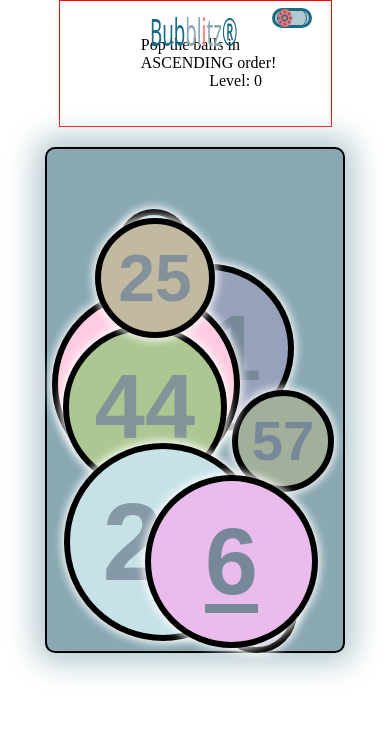
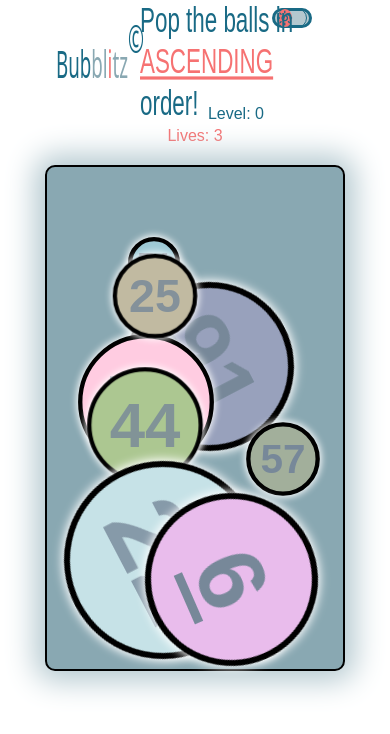
Before and after one commit to Blynx03/bubblitz, a React (Vite) app: page /play in a window 390 px wide. Shown: the top 734 px of the page. Built offline with nearby package versions, Linux system fonts and the light colour scheme; a web font is replaced by a local one.

Commit message:
added css in playpage, game-over, lives and fixed themeMode

```diff
--- a/src/App.css
+++ b/src/App.css
@@ -96,9 +96,6 @@
   display: flex;
   justify-content: center;
   padding-top: 0.5%;
-}
-
-.title {
   color: var(--primary-color);
   font-family: var(--font-tertiary);
   font-size: clamp(2rem, 12vw, 7rem);
@@ -109,7 +106,8 @@
 }
 
 .reg-title {
-  margin-top: 14%;
+  height: 100%;
+  font-size: clamp(3rem, 4vw, 2rem);
   font-family: var(--font-primary);
 }
 
@@ -126,7 +124,6 @@
   height: clamp(20px, 4vw, 30px);
   position: fixed;
   top: 1%;
-  /* right: 20%; */
   right: clamp(10px, 20%, 500px);
   border: 3px solid var(--accent-color);
   border-radius: 20px;
@@ -154,20 +151,20 @@
   justify-content: center;
   align-items: center;
   left: 0;
-  /* animation: ; */
+  transition: left 0.15s linear;
+}
+
+.theme-btn.light-mode {
+  left: 0%;
+}
+
+.theme-btn.dark-mode {
+  left: 50%;
 }
 
 .theme {
   font-size: 16px;
   color: var(--accent-color);
-}
-
-@keyframes slide-right {
-  100% {left: 50%};
-}
-
-@keyframes slide-left {
-  0% {left: 50%}; 100% {left: 0};
 }
 
 .main-caption-container {
@@ -412,7 +409,6 @@ header {
 .play-page-title-instruction-level-container {
   height: 15%;
   width: 70vw;
-  border: 1px solid red;
   display: flex;
   justify-content: space-between;
 }
@@ -422,7 +418,12 @@ header {
   height: 100%;
 }
 
-.play-page-title-container > .title-container > .title {
+.play-page-title-container > .title-container {
+  width: 100%;
+  height: 100%;
+  display: flex;
+  justify-content: center;
+  align-items: center;
   width: 100%;
   height: 100%;
   scale: 0.4;
@@ -435,6 +436,31 @@ header {
   flex-direction: column;
   justify-content: center;
   align-items: center;
+  font-family: var(--font-cleaner);
+  gap: 4px;
+}
+
+.play-page-instruction-container {
+  margin-top: 20px;
+  color: var(--accent-color);
+  font-size: clamp(1.4rem, 4vw, 1.3rem);
+  transform: scaleY(1.6);
+}
+
+.instruction-ball-order {
+  color: var(--warning-color);
+  text-decoration: underline;
+}
+
+.play-page-level {
+  color: var(--accent-color);
+  font-size: clamp(1rem, 3vw, 1.4rem);
+}
+
+.play-page-lives {
+  font-family: var(--font-cleaner);
+  color: var(--warning-color);
+  font-size: clamp(1rem, 2vw, 1.6rem);
 }
 
 .play-area-container {
@@ -447,3 +473,37 @@ header {
   box-shadow: 0 0 30px 10px var(--secondary-color);
   position: relative;
 }
+
+.game-over-container {
+  position: absolute;
+  width: 60%;
+  height: 50%;
+  top: 15%;
+  left: 20%;
+  display: flex;
+  flex-direction: column;
+  align-items: center;
+  justify-content: space-evenly;
+  border: 4px solid var(--accent-color);
+  border-radius: 20px;
+  background-color: var(--supplementary-color);
+  z-index: 50;
+}
+
+.game-over {
+  font-family: var(--font-cleaner);
+  font-size: clamp(1.2rem, 4vw, 2.5rem);
+  color: var(--warning-color);
+}
+
+.game-over-play-again-btn, .game-over-quit-btn {
+  background-color: var(--accent-color);
+}
+
+.game-over-play-again-btn {
+  color: var(--supplementary-color);
+}
+
+.game-over-quit-btn {
+  color: var(--warning-color);
+}
--- a/src/App.tsx
+++ b/src/App.tsx
@@ -13,6 +13,7 @@ function App() {
   const [ ballsCharacter, setBallsCharacter ] = useState<BallCharacterType[]>([]);
   let ballRefs = useRef<HTMLElement[]>([]);
   const [ isAscending, setIsAscending ] = useState(true);
+  const [ playKey, setPlayKey ] = useState(0);
 
 
   const value = {
@@ -20,7 +21,8 @@ function App() {
     gameLevel, setGameLevel,
     ballsCharacter, setBallsCharacter,
     ballRefs,
-    isAscending, setIsAscending
+    isAscending, setIsAscending,
+    playKey, setPlayKey
   }
 
   return (
@@ -28,7 +30,7 @@ function App() {
       <UserContext.Provider value={value}>
         <Routes >
           <Route index element={<MainPage/>} />
-          <Route path='/play' element={<PlayPage />} />
+          <Route path='/play' element={<PlayPage key={playKey}/>} />
           <Route path='/how-to-play' element={<HowToPlayPage />} />
         </Routes>
       </UserContext.Provider>
--- a/src/components/DemoArea.tsx
+++ b/src/components/DemoArea.tsx
@@ -42,7 +42,7 @@ const DemoArea = () => {
                     }}>
 
                     <div
-                        className={`ball-value ${ball.ballValue === 6 ? 'six' : ''}`}
+                        className={`ball-value ${ball.ballValue === 6 || ball.ballValue === 66 ? 'six' : ''}`}
                         style={{
                             animation: `${ball.isVanishingValue ? 'vanish 5s linear infinite' : ''}`
                         }}
--- /dev/null
+++ b/src/components/GameOver.tsx
@@ -0,0 +1,24 @@
+import React, { useContext } from 'react'
+import Button from './Button'
+import { useNavigate } from 'react-router-dom'
+import UserContext, { type UserContextType } from '../context/UserContext';
+
+const GameOver = () => {
+    const nav = useNavigate();
+    const { setPlayKey } = useContext(UserContext) as UserContextType;
+
+    function handleClick() {
+        setPlayKey(key => key + 1);
+        nav('/play');
+    }
+
+  return (
+    <div className='game-over-container'>
+        <div className='game-over'>GAME OVER!</div>
+        <Button btnClass='game-over-play-again-btn btn' btnText='PLAY AGAIN' onClick={() => handleClick()}/>
+        <Button btnClass='game-over-quit-btn btn' btnText='QUIT' onClick={() => nav('/')} />
+    </div>
+  )
+}
+
+export default GameOver
--- a/src/components/ThemeMode.tsx
+++ b/src/components/ThemeMode.tsx
@@ -1,25 +1,24 @@
-import React, { useContext, useRef } from 'react'
+import React, { useContext, useEffect, useRef } from 'react'
 import UserContext, { type UserContextType } from '../context/UserContext';
 
 const ThemeMode = () => {
 
     const { isLightTheme, setIsLightTheme } = useContext(UserContext) as UserContextType;
-    const themeRef = useRef<HTMLDivElement | null>(null);
 
     function handleClick() {
-        setIsLightTheme(!isLightTheme);
-        (themeRef.current)
-            if (isLightTheme) {
-                themeRef.current!.style.animation = `slide-right linear 0.1s forwards`;
-            } else {
-                themeRef.current!.style.animation = `slide-left linear 0.1s forwards`;
-            }
+        setIsLightTheme(prev => !prev);
     }
 
     return (
         <div className="theme-container">
             <div className="theme-btn-container">
-                <div ref={themeRef} className="theme-btn" onClick={() => handleClick()}><span className="theme material-symbols-outlined">{isLightTheme ? 'light_mode' : 'dark_mode'}</span></div>
+                <div
+                    className={`theme-btn ${isLightTheme ? 'light-mode' : 'dark-mode'}`}
+                    onClick={handleClick}>
+                    <span className="theme material-symbols-outlined">
+                        {isLightTheme ? 'light_mode' : 'dark_mode'}
+                    </span>
+                </div>
             </div>
         </div>
     )
--- a/src/components/Title.tsx
+++ b/src/components/Title.tsx
@@ -4,15 +4,11 @@ const Title = () => {
 
     return (
         <div className='title-container'>
-            <ThemeMode />
-            <div className='title'>
-                <span className="bub-title">Bub</span>
-                <span className="bl-title">bl</span>
-                <span className="i-title">i</span>
-                <span className="tz-title">tz</span>
-                <span className="reg-title">&reg;</span>
-                {/* <span className="date-title">&nbsp;{date}</span> */}
-            </div>
+            <span className="bub-title">Bub</span>
+            <span className="bl-title">bl</span>
+            <span className="i-title">i</span>
+            <span className="tz-title">tz</span>
+            <span className="reg-title">&copy;</span>
         </div>
     )
 }
--- a/src/context/UserContext.ts
+++ b/src/context/UserContext.ts
@@ -11,6 +11,8 @@ export interface UserContextType {
     ballRefs: RefObject<HTMLElement[]>;
     isAscending: boolean;
     setIsAscending: Dispatch<SetStateAction<boolean>>;
+    playKey: number;
+    setPlayKey: Dispatch<SetStateAction<number>>;
 }
 
 const UserContext = createContext<UserContextType | undefined>(undefined);
--- a/src/pages/HowToPlayPage.tsx
+++ b/src/pages/HowToPlayPage.tsx
@@ -27,7 +27,7 @@ const HowToPlayPage = () => {
             <header className="how-to-play__header-container">
                 <h1 className="how-to-play__title">How to Play</h1>
                 <p className="how-to-play__subtitle">
-                Pop the balls in the correct order before time runs out.
+                Pop, think fast, and survive the Bubblitz!
                 </p>
             </header>
 
--- a/src/pages/MainPage.tsx
+++ b/src/pages/MainPage.tsx
@@ -6,6 +6,7 @@ import UserContext, { type UserContextType } from '../context/UserContext'
 import TitleCaption from '../components/TitleCaption'
 import { useNavigate } from 'react-router-dom'
 import Button from '../components/Button'
+import ThemeMode from '../components/ThemeMode'
 
 const MainPage = () => {
     const { isLightTheme, setGameLevel, setBallsCharacter } = useContext(UserContext) as UserContextType;
@@ -23,6 +24,7 @@ const MainPage = () => {
 
     return (
         <div className={`main-page-container ${mode}`}>
+            <ThemeMode />
             <Title />
             <TitleCaption />
             <DemoArea />
--- a/src/pages/PlayPage.tsx
+++ b/src/pages/PlayPage.tsx
@@ -7,6 +7,7 @@ import animateContainer from '../utilities/animateContainer';
 import ThemeMode from '../components/ThemeMode';
 import Title from '../components/Title';
 import getTrueOrFalse from '../utilities/getTrueOrFalse';
+import GameOver from '../components/GameOver';
 
 const PlayPage = () => {
   const playAreaRef = useRef<HTMLDivElement | null>(null);
@@ -14,8 +15,9 @@ const PlayPage = () => {
   const { isLightTheme, isAscending, setIsAscending, gameLevel, setGameLevel, ballsCharacter, setBallsCharacter, ballRefs } = useContext(UserContext) as UserContextType;
   const mode = isLightTheme ? 'light-mode' : 'dark-mode';
   const [ targetBallIndex, setTargetBallIndex ] = useState<number>(0);
-  const [ clickCounter, setClickCounter ] = useState<number>(0);
   const newTargetIndex: number = 0;
+  const [ lives, setLives ] = useState<number>(3);
+  const [ isGameOver, setIsGameOver ] = useState(false);
 
 
   useEffect(() => {
@@ -30,15 +32,19 @@ const PlayPage = () => {
   },[gameLevel, container])
 
   console.log('balls characters ', ballsCharacter)
-  const getAnimateValue = (rotating: boolean, rotateClockwise?: boolean, changeBallSize?: boolean ) => {
-    let isBallRotating = rotating ? getTrueOrFalse() : false;
-    let rotationalDirection = rotateClockwise ? 'rotate-cw' : 'rotate-ccw';
-    let rotateAnimation = isBallRotating ? `${rotationalDirection} linear 3s infinite` : '';
+  // const getAnimateValue = (rotating: boolean, rotateClockwise?: boolean, changeBallSize?: boolean ) => {
+  //   let isBallRotating = rotating ? getTrueOrFalse() : false;
+  //   let rotationalDirection = rotateClockwise ? 'rotate-cw' : 'rotate-ccw';
+  //   let rotateAnimation = isBallRotating ? `${rotationalDirection} linear 3s infinite` : '';
 
-    return (`${rotateAnimation}, ${changeBallSize ? ', change-ball-size linear 3s infinite' : ''}`
+  //   return (`${rotateAnimation}, ${changeBallSize ? ', change-ball-size linear 3s infinite' : ''}`
+  //   )}
+
+  const getAnimateValue = (rotateClockwise?: boolean, changeBallSize?: boolean ) => {
+    return (`${rotateClockwise ? 'rotate-cw' : 'rotate-ccw'} linear 3s infinite
+            ${changeBallSize ? ', change-ball-size linear 3s infinite' : ''}`
     )}
 
-  const instruction = `Pop the balls in ${isAscending ? 'ASCENDING' : 'DESCENDING'} order!`;
   // This is where the game logic lives
 
   function handleClick(clickedBall: BallCharacterType, el: HTMLElement | null) {
@@ -46,8 +52,6 @@ const PlayPage = () => {
     if ( ballsCharacter[targetBallIndex].ballValue === clickedBall.ballValue) {
       const newTargetIndex = targetBallIndex + 1;
       setTargetBallIndex(newTargetIndex)
-      console.log('game-level = ', gameLevel);
-
       el.style.display = 'none';
       if (ballsCharacter.length === newTargetIndex) {
         // show level is cleared...and button "Click to continue"
@@ -55,7 +59,14 @@ const PlayPage = () => {
         setBallsCharacter([]); // reset play-area-container children
       }
     } else {
-      console.log('game over!')
+      const livesLeft = lives - 1;
+      if (livesLeft === 0) {
+        console.log('game over!')
+        setIsGameOver(true);
+      } else {
+        setLives(livesLeft);
+        setIsGameOver(false);
+      }
       // reduce number of lives... if lives are !0 then proceed with the current level. Show continue button.
       // Also show the should be next ball
       // if lost 3 times...then game over
@@ -64,15 +75,21 @@ const PlayPage = () => {
 
   return (
     <div className={`play-page-container ${mode}`}>
+      <ThemeMode />
       <div className='play-page-title-instruction-level-container'>
         <div className='play-page-title-container'>
           <Title />
         </div>
         <div className='play-page-instruction-level-container'>
-          <div className='play-page-instruction'>{instruction}</div>
+          <div className='play-page-instruction-container'>
+              <span className='instruction-pre'>Pop the balls in </span>
+              <span className='instruction-ball-order'>{isAscending ? 'ASCENDING' : 'DESCENDING'}</span>
+              <span className='instruction-post'> order!</span>
+          </div>
           <div className='play-page-level'>Level: {gameLevel}</div>
         </div>
       </div>
+      <div className='play-page-lives'>Lives: {lives}</div>
       <div ref={playAreaRef} className='play-area-container'>
         {ballsCharacter.map((ball,i) =>
           (
@@ -89,7 +106,7 @@ const PlayPage = () => {
                 left: `${ball.xStartingPosition}px`,
                 top: `${ball.yStartingPosition}px`,
                 zIndex: `${ball.zIndex}`,
-                animation: getAnimateValue(ball.isRotating ? true : false, ball.rotate?.rotateClockwise, ball.isChangingSize )
+                animation: getAnimateValue(ball.isRotating ? ball.rotate?.rotateClockwise : false, ball.isChangingSize )
               }}>
               <div
                 className={`ball-value ${ball.ballValue === 6 ? 'six' : ''}`}
@@ -101,6 +118,7 @@ const PlayPage = () => {
             </div>
           ))
         }
+        {isGameOver ? <GameOver/> : null}
       </div>
 
     </div>
```
Also changed, not shown: src/types/LevelConfig.ts (+4 -4 lines).
